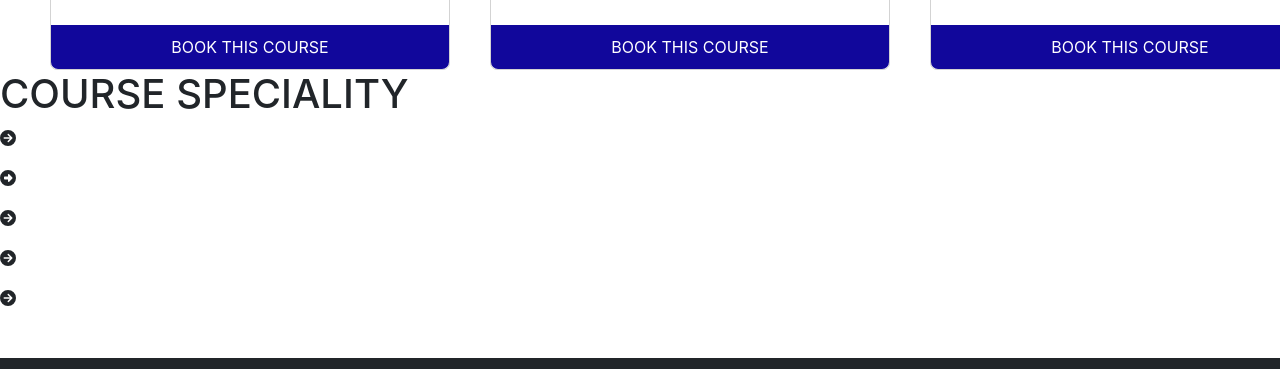
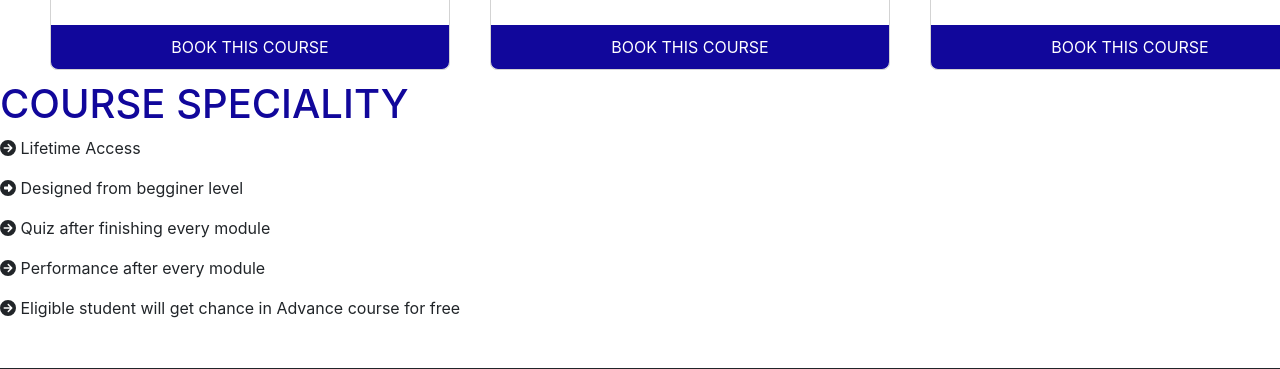
Before and after one commit to ariful892/programming-fundamental, a React (Create React App) app: page / in a window 1280 px wide. Shown: the part 2046-2415 px from the top of the page. Built offline with nearby package versions, Linux system fonts and the light colour scheme; no server answers.

Commit message:
features and technologies added in Readme file

```diff
--- a/src/Pages/Checkout/Checkout.js
+++ b/src/Pages/Checkout/Checkout.js
@@ -1,14 +1,31 @@
-
-import Course from '../Home/Course/Course';
+import React from 'react';
+import { useAuthState } from 'react-firebase-hooks/auth';
+import auth from '../../firebase.init';
+import { toast, ToastContainer } from 'react-toastify';
+import 'react-toastify/dist/ReactToastify.css';
 
 
 const Checkout = () => {
 
+    const [user] = useAuthState(auth);
+
+    const handleSubmit = () => {
+        alert('Thank you for booking');
+    }
 
     return (
-        <div id='courses' className='courses-container'>
-            <h2>Checkout</h2>
+        <div style={{ height: '450px' }} className='form-container'>
+            <h2 className='title'>Course Booking</h2>
+            <form className='input-group' onSubmit={handleSubmit} >
+                <input type="text" name="name" id="" placeholder='Your Name' required />
+                <input type="text" name="email" id="" defaultValue={user.email} />
+                <input type="text" name="address" id="" placeholder='Address' required />
+                <input type="text" name="phone" id="" placeholder='Phone Number' required />
+                <input className='form-btn mt-2' type="submit" value="Submit" />
+            </form>
+            <ToastContainer></ToastContainer>
         </div>
+
     );
 };
 
--- a/src/Pages/Home/Speciality/Speciality.js
+++ b/src/Pages/Home/Speciality/Speciality.js
@@ -4,14 +4,14 @@ import { faArrowCircleRight, faArrowAltCircleRight } from '@fortawesome/free-sol
 
 const Speciality = () => {
     return (
-        <div className=''>
-            <h1>COURSE SPECIALITY</h1>
+        <div className='special-container'>
+            <h1 className='title'>COURSE SPECIALITY</h1>
             <div>
-                <p><FontAwesomeIcon icon={faArrowCircleRight}></FontAwesomeIcon> </p>
-                <p><FontAwesomeIcon icon={faArrowAltCircleRight}></FontAwesomeIcon> </p>
-                <p><FontAwesomeIcon icon={faArrowCircleRight}></FontAwesomeIcon> </p>
-                <p><FontAwesomeIcon icon={faArrowCircleRight}></FontAwesomeIcon> </p>
-                <p><FontAwesomeIcon icon={faArrowCircleRight}></FontAwesomeIcon> </p>
+                <p><FontAwesomeIcon icon={faArrowCircleRight}></FontAwesomeIcon> Lifetime Access</p>
+                <p><FontAwesomeIcon icon={faArrowAltCircleRight}></FontAwesomeIcon> Designed from begginer level</p>
+                <p><FontAwesomeIcon icon={faArrowCircleRight}></FontAwesomeIcon> Quiz after finishing every module </p>
+                <p><FontAwesomeIcon icon={faArrowCircleRight}></FontAwesomeIcon> Performance after every module </p>
+                <p><FontAwesomeIcon icon={faArrowCircleRight}></FontAwesomeIcon> Eligible student will get chance in Advance course for free </p>
             </div>
         </div>
     );
```
Also changed, not shown: 1 other file (tests, documents, lock files or other folders).
